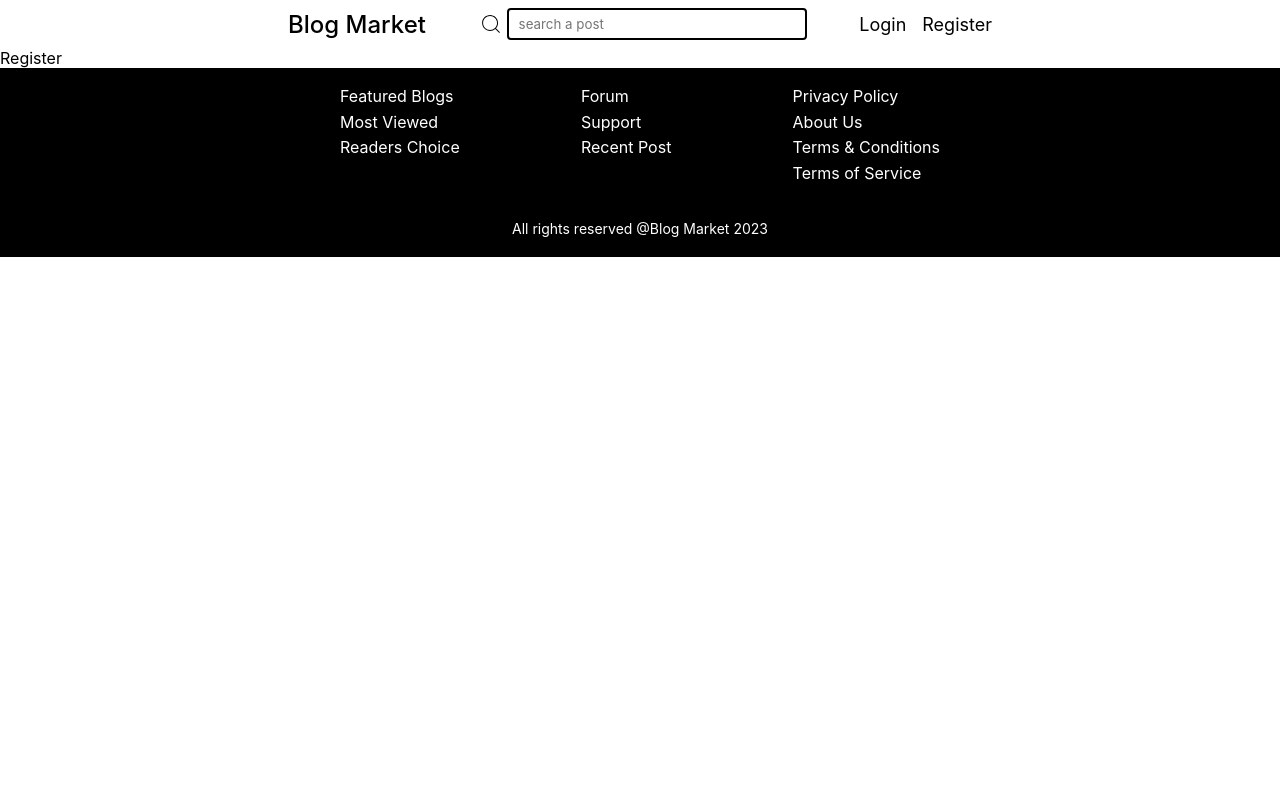
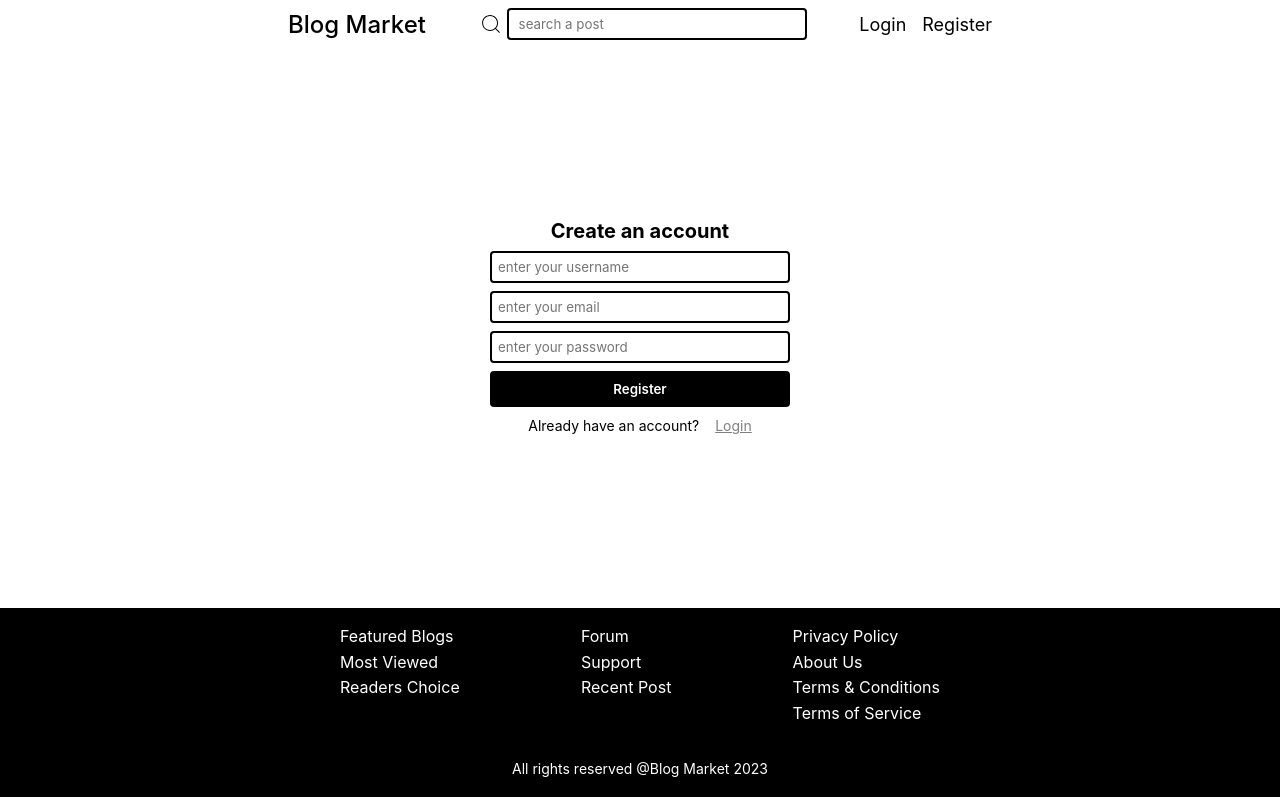
Before and after one commit to Ayothegod/blog, a React (Vite) app in the folder client/: page /register in a window 1280 px wide. Built offline with nearby package versions, Linux system fonts and the light colour scheme.

Commit message:
build register ui

```diff
--- a/client/src/pages/Register.jsx
+++ b/client/src/pages/Register.jsx
@@ -1,6 +1,20 @@
+import { Link } from "react-router-dom"
 
 export default function Register() {
   return (
-    <div>Register</div>
+    <div className="login">
+    <div className="login-container">
+        <h1 className="login-title">Create an account</h1>
+        <input className="email-input" type="text" placeholder="enter your username" />
+        <input className="email-input" type="text" placeholder="enter your email" />
+        <input className="email-input" type="password" placeholder="enter your password" />
+        <button className="login-button">Register</button>
+
+        <div className="login-doubt">
+            <p>Already have an account?</p>
+            <Link to="/login" className="login-register">Login</Link>
+        </div>
+    </div>
+</div>
   )
 }
```
